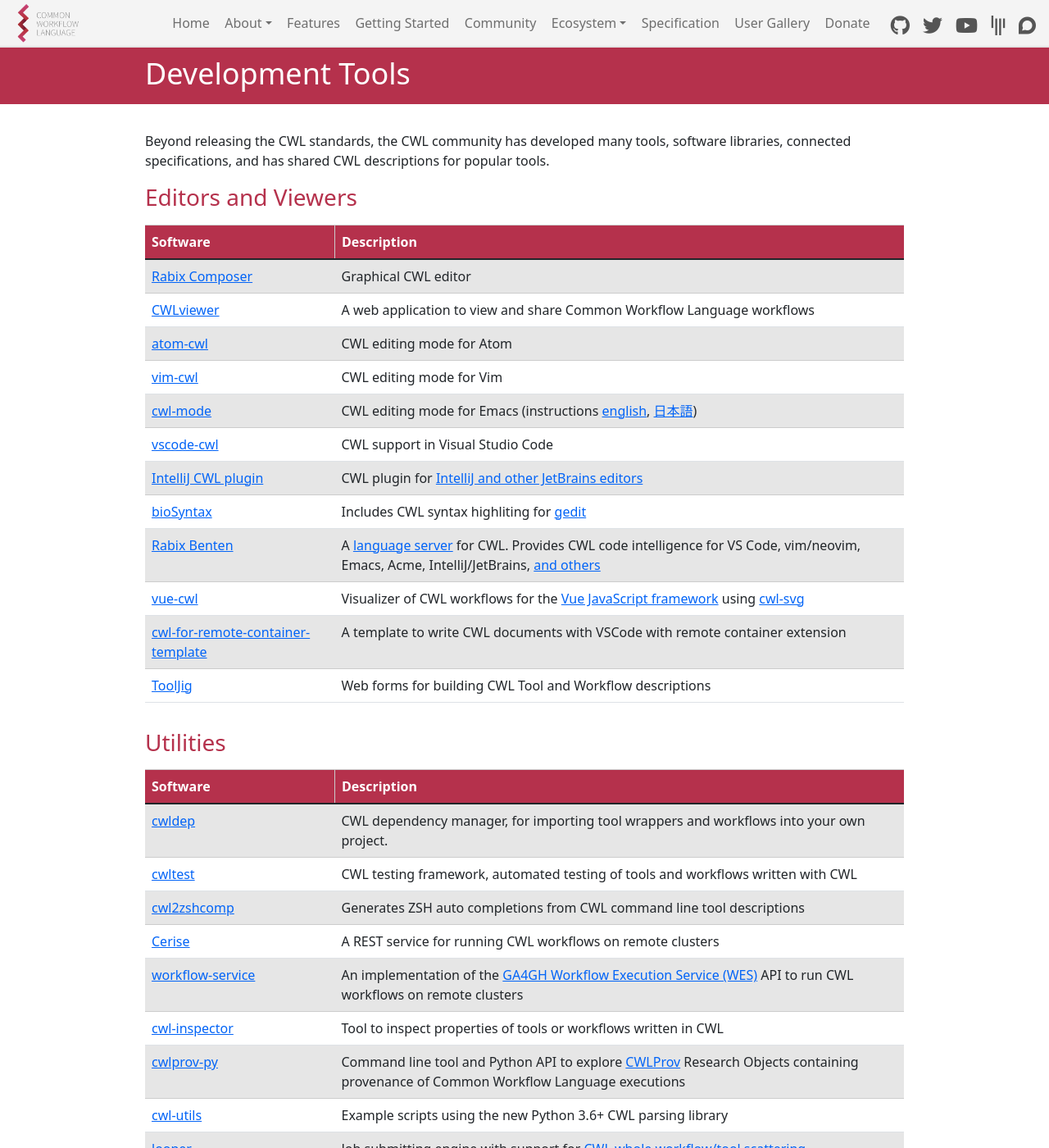
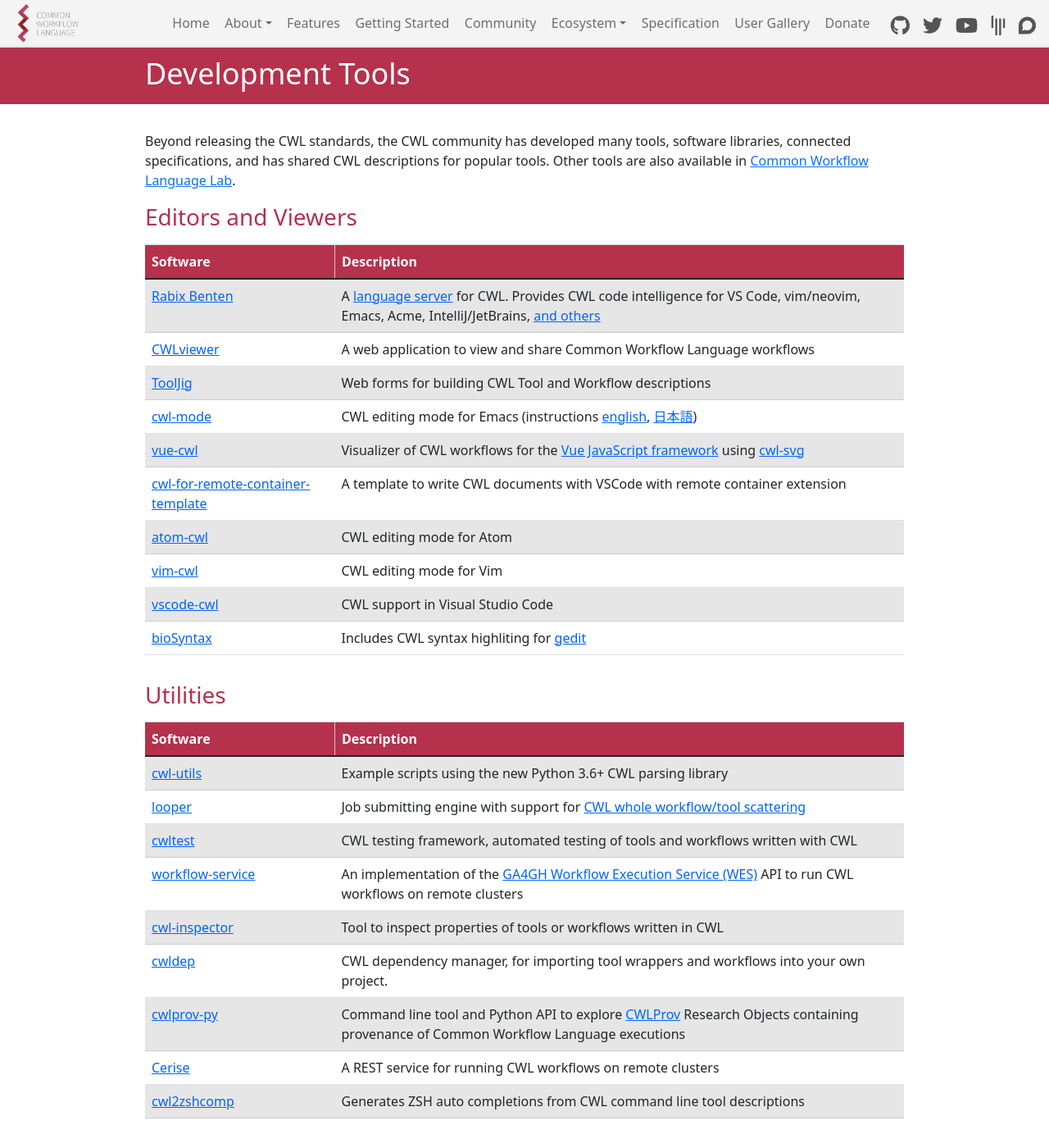
Before and after one commit to common-workflow-language/cwl-website, a Jekyll site: the page built from content/tools.md, in a window 1280 px wide and 1400 px high. Shown: the whole window at 82% size. Built offline with Jekyll 4.4.1, drawn with Linux system fonts in a browser that asks for light colours; some of the changed text lies outside the part shown.

Commit message:
refresh ecosystem lists by recent releases
Mention the Common Workflow Language Lab (Fixes #103 )

```diff
--- a/content/tools.md
+++ b/content/tools.md
@@ -14,39 +14,38 @@
 Beyond releasing the CWL standards, the CWL community has developed many
 tools, software libraries, connected specifications, and has shared CWL
 descriptions for popular tools.
+Other tools are also available in [Common Workflow Language Lab](https://github.com/common-workflow-lab).
 
 ### Editors and Viewers
 
 {: .table .table-striped .cols-2}
 |Software|Description|
 |--- |--- |
-|[Rabix Composer](https://github.com/rabix/composer)|Graphical CWL editor|
+|[Rabix Benten](https://github.com/rabix/benten)|A [language server](https://langserver.org/) for CWL. Provides CWL code intelligence for VS Code, vim/neovim, Emacs, Acme, IntelliJ/JetBrains, [and others](https://langserver.org/#implementations-client)|
 |[CWLviewer](https://view.commonwl.org/)|A web application to view and share Common Workflow Language workflows|
+|[ToolJig](https://srp33.github.io/ToolJig/tool.html)|Web forms for building CWL Tool and Workflow descriptions|
+|[cwl-mode](https://github.com/tom-tan/cwl-mode)|CWL editing mode for Emacs (instructions [english](https://qiita.com/tm_tn/items/6c9653847412d115bec0), [日本語](https://qiita.com/tm_tn/items/79eec754338d152b092d))|
+|[vue-cwl](https://github.com/TMiguelT/vue-cwl)|Visualizer of CWL workflows for the [Vue JavaScript framework](https://vuejs.org/) using [cwl-svg](https://github.com/rabix/cwl-svg)|
+|[cwl-for-remote-container-template](https://github.com/tom-tan/cwl-for-remote-container-template)|A template to write CWL documents with VSCode with remote container extension|
 |[atom-cwl](https://github.com/manabuishii/language-cwl)|CWL editing mode for Atom|
 |[vim-cwl](https://github.com/manabuishii/vim-cwl)|CWL editing mode for Vim|
-|[cwl-mode](https://github.com/tom-tan/cwl-mode)|CWL editing mode for Emacs (instructions [english](https://qiita.com/tm_tn/items/6c9653847412d115bec0), [日本語](https://qiita.com/tm_tn/items/79eec754338d152b092d))|
 |[vscode-cwl](https://github.com/manabuishii/vscode-cwl)|CWL support in Visual Studio Code|
-|[IntelliJ CWL plugin](https://gitlab.com/AleksandrSl/cwl-plugin)|CWL plugin for [IntelliJ and other JetBrains editors](https://plugins.jetbrains.com/plugin/10040-cwl-plugin)|
 |[bioSyntax](http://biosyntax.org/)|Includes CWL syntax highliting for [gedit](https://wiki.gnome.org/Apps/Gedit)|
-|[Rabix Benten](https://github.com/rabix/benten)|A [language server](https://langserver.org/) for CWL. Provides CWL code intelligence for VS Code, vim/neovim, Emacs, Acme, IntelliJ/JetBrains, [and others](https://langserver.org/#implementations-client)|
-|[vue-cwl](https://github.com/TMiguelT/vue-cwl)|Visualizer of CWL workflows for the [Vue JavaScript framework](https://vuejs.org/) using [cwl-svg](https://github.com/rabix/cwl-svg)|
-|[cwl-for-remote-container-template](https://github.com/tom-tan/cwl-for-remote-container-template)|A template to write CWL documents with VSCode with remote container extension|
-|[ToolJig](https://srp33.github.io/ToolJig/tool.html)|Web forms for building CWL Tool and Workflow descriptions|
 
 ### Utilities
 
 {: .table .table-striped .cols-2}
 |Software|Description|
 |--- |--- |
-|[cwldep](https://github.com/common-workflow-language/cwldep) |CWL dependency manager, for importing tool wrappers and workflows into your own project.|
+|[cwl-utils](https://github.com/common-workflow-language/cwl-utils)|Example scripts using the new Python 3.6+ CWL parsing library|
+|[looper](http://looper.databio.org/)| Job submitting engine with support for [CWL whole workflow/tool scattering](http://looper.databio.org/en/latest/pre-submission-hooks/#included-plugin-looperwrite_sample_yaml_cwl)|
 |[cwltest](https://github.com/common-workflow-language/cwltest)|CWL testing framework,  automated testing of tools and workflows written with CWL|
-|[cwl2zshcomp](https://github.com/kloetzl/cwl2zshcomp)|Generates ZSH auto completions from CWL command line tool descriptions|
-|[Cerise](https://github.com/MD-Studio/cerise)|A REST service for running CWL workflows on remote clusters|
 |[workflow-service](https://github.com/common-workflow-language/workflow-service)|An implementation of the [GA4GH Workflow Execution Service (WES)](https://github.com/ga4gh/workflow-execution-service-schemas) API to run CWL workflows on remote clusters|
 |[cwl-inspector](https://github.com/tom-tan/cwl-inspector)|Tool to inspect properties of tools or workflows written in CWL|
+|[cwldep](https://github.com/common-workflow-language/cwldep) |CWL dependency manager, for importing tool wrappers and workflows into your own project.|
 |[cwlprov-py](http://github.com/common-workflow-language/cwlprov-py)|Command line tool and Python API to explore [CWLProv](https://w3id.org/cwl/prov/) Research Objects containing provenance of Common Workflow Language executions|
-|[cwl-utils](https://github.com/common-workflow-language/cwl-utils)|Example scripts using the new Python 3.6+ CWL parsing library|
-|[looper](http://looper.databio.org/)| Job submitting engine with support for [CWL whole workflow/tool scattering](http://looper.databio.org/en/latest/pre-submission-hooks/#included-plugin-looperwrite_sample_yaml_cwl)|
+|[Cerise](https://github.com/MD-Studio/cerise)|A REST service for running CWL workflows on remote clusters|
+|[cwl2zshcomp](https://github.com/kloetzl/cwl2zshcomp)|Generates ZSH auto completions from CWL command line tool descriptions|
 
 ### Converters And Code Generators
 
@@ -73,15 +72,15 @@
 {: .table .table-striped .cols-2}
 |Software|Description|
 |--- |--- |
-|[cwltool](https://github.com/common-workflow-language/cwltool)|cwltool (can be [imported as a Python module](https://github.com/common-workflow-language/cwltool#import-as-a-module) and [extended to create custom cwl runners](https://github.com/common-workflow-language/cwltool#extension-points)|
+|[cwltool](https://github.com/common-workflow-language/cwltool)|cwltool (can be [imported as a Python module](https://github.com/common-workflow-language/cwltool#import-as-a-module) and [extended to create custom cwl runners](https://github.com/common-workflow-language/cwltool#extension-points))|
 |[schema salad](https://github.com/common-workflow-language/schema_salad)|Python module and tools for working with the CWL schema.|
 |[cwljava](https://github.com/common-workflow-lab/cwljava)|Java classes for loading, modifying, and creating CWL v1.2 documents|
-|[CWL for R](https://github.com/jefferys/cwl)|Parse and work with CWL from R|
-|[buchanae/cwl](https://github.com/buchanae/cwl)|CWL document parsing and processing utilities in Go.|
-|[CWL for Go](https://github.com/otiai10/cwl.go)|-|
-|[CWL for Scala](https://github.com/broadinstitute/cromwell/tree/develop/cwl/src/main/scala/cwl)|CWL object model for Scala|
-|[cwl-proto](https://github.com/broadinstitute/cwl-proto)|Reading and writing Common Workflow Language to Protocol Buffers|
-|[CmdParser](https://github.com/CBICA/CmdParser)|Reading and Writing Common Workflow Language spec files from C++ applications. Includes a Command Line Parser|
+|[cwlScala](https://github.com/dnanexus/cwlScala/)|A Scala wrapper around cwljava; Also included is an evaluation engine for CWL expressions.|
+|[cwl-ts-auto](https://github.com/common-workflow-lab/cwl-ts-auto)|TypeScript objects and utilities for parsing and creating CWL v1.2 documents.|
 |[Rcwl](https://github.com/hubentu/Rcwl)|Build, read, write and run CWL in R|
 |[tidycwl](https://sbg.github.io/tidycwl/)|Tidy (R) Common Workflow Language Tools and Workflows|
 |[cwl-rs](https://github.com/onnovalkering/cwl-rs)|CWL object model for Rust|
+|[CmdParser](https://github.com/CBICA/CmdParser)|Reading and Writing Common Workflow Language spec files from C++ applications. Includes a Command Line Parser|
+|[buchanae/cwl](https://github.com/buchanae/cwl)|CWL document parsing and processing utilities in Go.|
+|[CWL for Go](https://github.com/otiai10/cwl.go)|Parser of CWL file and CWL input objects (JSON/YAML) files in Go.|
+|[cwl-proto](https://github.com/broadinstitute/cwl-proto)|Reading and writing Common Workflow Language to Protocol Buffers|
```
